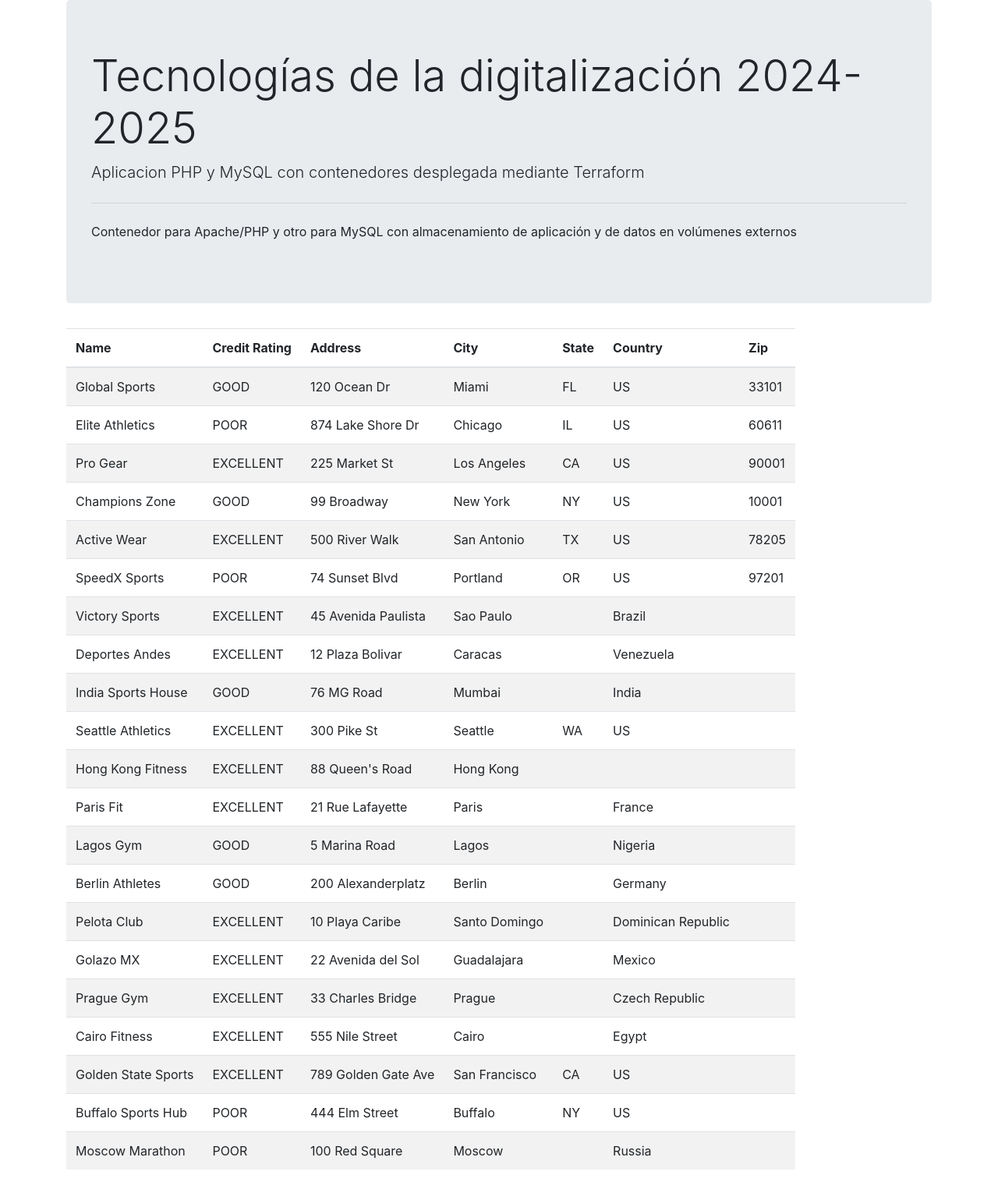
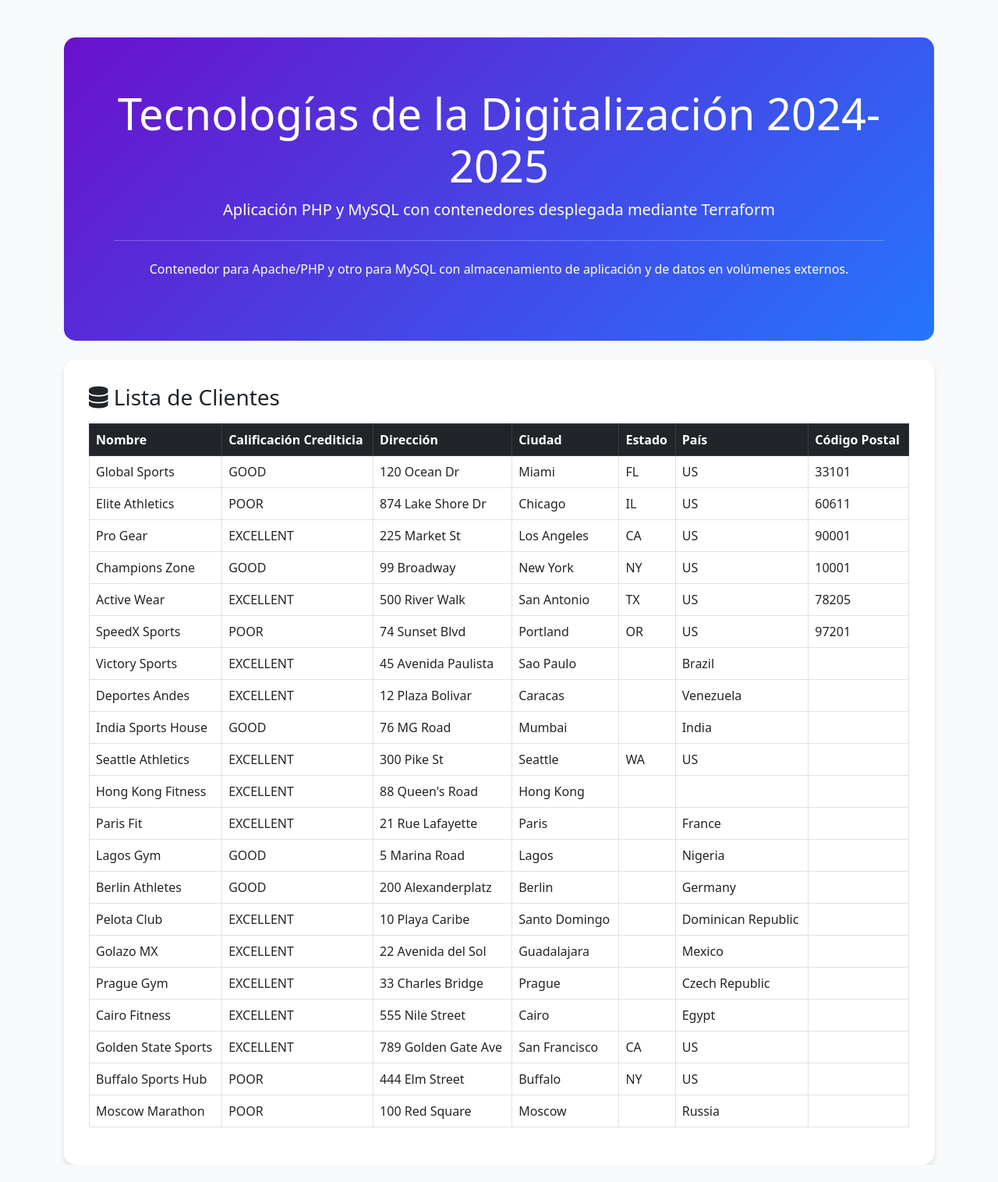
Before and after one commit to juanviz/docker_customer_catalog, a PHP site: page / in a window 1280 px wide. Shown: the whole page at 78% size. After the commit the page ends 1494 px from the top, so only its background shows below. Run offline with PHP 8.4, Linux system fonts and the light colour scheme; data comes from the database, SQL or seed files in the repository; data that the repository does not hold is empty.

Commit message:
improved php web

```diff
--- a/html/index.php
+++ b/html/index.php
@@ -1,55 +1,81 @@
 <!DOCTYPE html>
-<html>
+<html lang="es">
 <head>
   <meta charset="utf-8">
-  <meta http-equiv="X-UA-Compatible" content="IE=edge">
+  <meta name="viewport" content="width=device-width, initial-scale=1">
   <title>Tecnologías para la digitalización</title>
-  <link rel="stylesheet" href="https://stackpath.bootstrapcdn.com/bootstrap/4.1.1/css/bootstrap.min.css" integrity="sha384-WskhaSGFgHYWDcbwN70/dfYBj47jz9qbsMId/iRN3ewGhXQFZCSftd1LZCfmhktB" crossorigin="anonymous">
+  <link rel="stylesheet" href="https://cdn.jsdelivr.net/npm/bootstrap@5.3.0/dist/css/bootstrap.min.css">
+  <link rel="stylesheet" href="https://cdnjs.cloudflare.com/ajax/libs/font-awesome/6.4.2/css/all.min.css">
+  <style>
+    body {
+      background-color: #f8f9fa;
+    }
+    .jumbotron {
+      background: linear-gradient(135deg, #6a11cb, #2575fc);
+      color: white;
+      padding: 4rem;
+      border-radius: 15px;
+      text-align: center;
+    }
+    .table-container {
+      background: white;
+      padding: 2rem;
+      border-radius: 15px;
+      box-shadow: 0 4px 6px rgba(0, 0, 0, 0.1);
+    }
+  </style>
 </head>
 <body>
-  <div class = "container">
+  <div class="container mt-5">
     <div class="jumbotron">
-      <h1 class="display-4">Tecnologías de la digitalización 2024-2025</h1>
-      <p class="lead">Aplicacion PHP y MySQL con contenedores desplegada mediante Terraform</p>
+      <h1 class="display-4">Tecnologías de la Digitalización 2024-2025</h1>
+      <p class="lead">Aplicación PHP y MySQL con contenedores desplegada mediante Terraform</p>
       <hr class="my-4">
-      <p>Contenedor para Apache/PHP y otro para MySQL con almacenamiento de aplicación y de datos en volúmenes externos</p>
+      <p>Contenedor para Apache/PHP y otro para MySQL con almacenamiento de aplicación y de datos en volúmenes externos.</p>
     </div>
-    <table class="table table-striped table-responsive">
-      <thead>
+
+    <div class="table-container mt-4">
+      <h3 class="mb-3"><i class="fas fa-database"></i> Lista de Clientes</h3>
+      <table class="table table-hover table-bordered">
+        <thead class="table-dark">
           <tr>
-          <th>Name</th>
-          <th>Credit Rating</th>
-          <th>Address</th>
-          <th>City</th>
-          <th>State</th>
-          <th>Country</th>
-          <th>Zip</th>
+            <th>Nombre</th>
+            <th>Calificación Crediticia</th>
+            <th>Dirección</th>
+            <th>Ciudad</th>
+            <th>Estado</th>
+            <th>País</th>
+            <th>Código Postal</th>
           </tr>
         </thead>
         <tbody>
           <?php
           $conexion = new mysqli("mysql", "root", "secret", "SG");
 
-        $cadenaSQL = "select * from s_customer";
+          if ($conexion->connect_error) {
+              die("Error de conexión: " . $conexion->connect_error);
+          }
+
+          $cadenaSQL = "SELECT * FROM s_customer";
           $resultado = $conexion->query($cadenaSQL);
 
           while ($fila = $resultado->fetch_object()) {
-         echo "<tr><td> " .$fila->name .
-         "</td><td>" . $fila->credit_rating .
-         "</td><td>" . $fila->address .
-         "</td><td>" . $fila->city .
-         "</td><td>" . $fila->state .
-         "</td><td>" . $fila->country .
-         "</td><td>" . $fila->zip_code .
-         "</td></tr>";
+            echo "<tr>
+                    <td>{$fila->name}</td>
+                    <td>{$fila->credit_rating}</td>
+                    <td>{$fila->address}</td>
+                    <td>{$fila->city}</td>
+                    <td>{$fila->state}</td>
+                    <td>{$fila->country}</td>
+                    <td>{$fila->zip_code}</td>
+                  </tr>";
           }
-
           ?>
         </tbody>
       </table>
     </div>
- <script src="https://code.jquery.com/jquery-3.3.1.slim.min.js" integrity="sha384-q8i/X+965DzO0rT7abK41JStQIAqVgRVzpbzo5smXKp4YfRvH+8abtTE1Pi6jizo" crossorigin="anonymous"></script>
- <script src="https://cdnjs.cloudflare.com/ajax/libs/popper.js/1.14.3/umd/popper.min.js" integrity="sha384-ZMP7rVo3mIykV+2+9J3UJ46jBk0WLaUAdn689aCwoqbBJiSnjAK/l8WvCWPIPm49" crossorigin="anonymous"></script>
- <script src="https://stackpath.bootstrapcdn.com/bootstrap/4.1.1/js/bootstrap.min.js" integrity="sha384-smHYKdLADwkXOn1EmN1qk/HfnUcbVRZyYmZ4qpPea6sjB/pTJ0euyQp0Mk8ck+5T" crossorigin="anonymous"></script>
+  </div>
+
+  <script src="https://cdn.jsdelivr.net/npm/bootstrap@5.3.0/dist/js/bootstrap.bundle.min.js"></script>
 </body>
 </html>
```
Lines whose indentation alone changed are shown as unchanged.
